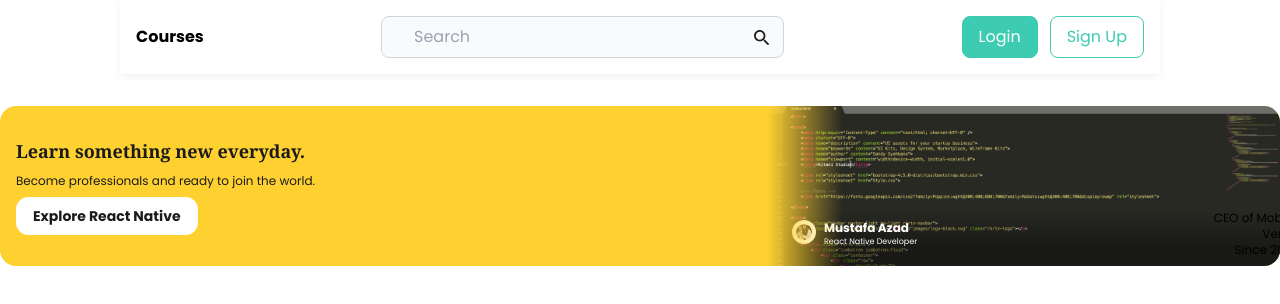
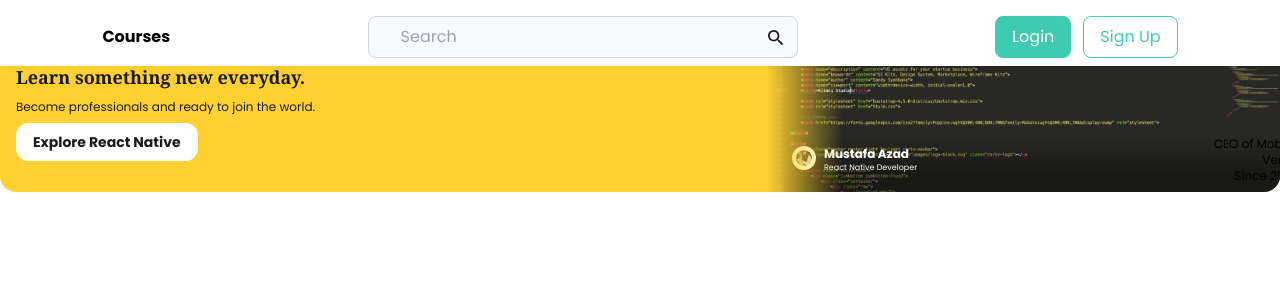
Before and after one commit to mustafaazad03/Frontend-Assignment-Alemeno, a React (Vite) app: page / in a window 1280 px wide. Shown: the top 304 px of the page. Built offline with nearby package versions, Linux system fonts and the light colour scheme.

Commit message:
chore: Improve Navbar component with scroll behavior and fixed position

```diff
--- a/src/components/Navbar.jsx
+++ b/src/components/Navbar.jsx
@@ -1,7 +1,33 @@
+import { useState, useEffect, useCallback } from "react";
 import searchIcon from "../assets/search.svg";
+
 const Navbar = () => {
+	const [showNavbar, setShowNavbar] = useState(true);
+	const [lastScrollY, setLastScrollY] = useState(0);
+
+	const handleScroll = useCallback(() => {
+		const currentScrollY = window.scrollY;
+		if (currentScrollY > lastScrollY) {
+			setShowNavbar(false);
+		} else {
+			setShowNavbar(true);
+		}
+		setLastScrollY(currentScrollY);
+	}, [lastScrollY]);
+
+	useEffect(() => {
+		window.addEventListener("scroll", handleScroll);
+		return () => {
+			window.removeEventListener("scroll", handleScroll);
+		};
+	}, [handleScroll, lastScrollY]);
+
 	return (
-		<div className="flex items-center justify-between navbar--shadow md:mx-side p-4">
+		<div
+			className={`flex items-center justify-between navbar--shadow p-4 pb-2 px-[8%] fixed top-0 left-0 right-0 transition-transform duration-300 bg-white ${
+				showNavbar ? "transform translate-y-0" : "transform -translate-y-full"
+			}`}
+		>
 			<a href="/">
 				<h3 className="font-bold">Courses</h3>
 			</a>
@@ -14,7 +40,6 @@ const Navbar = () => {
 				/>
 				<img src={searchIcon} alt="search" className="absolute right-3" />
 			</div>
-			{/* Login and signup button in flex */}
 			<div className="flex items-center space-x-3 text-white">
 				<button
 					type="button"
```
